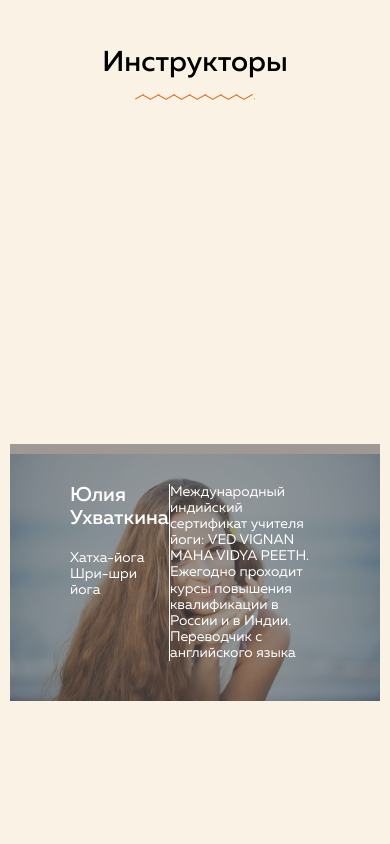
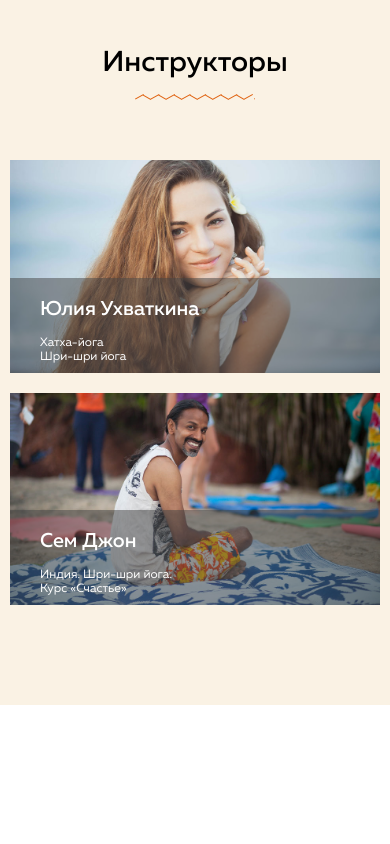
Before and after one commit to MilshynVitalii/suns-home, a website: page index.html in a window 390 px wide. Shown: the part 9900-10744 px from the top of the page. After the commit the page ends 10605 px from the top, so only its background shows below. Drawn offline with Linux system fonts and the light colour scheme.

Commit message:
Instructors section | responsive

```diff
--- a/index.html
+++ b/index.html
@@ -493,7 +493,9 @@
         <h2 class="section-title instructors__title">Инструкторы</h2>
         <div class="instructors__slider">
           <div class="instructors__slider-wrap">
-            <div class="instructors__slide">
+            <div class="instructors__slide slide">
+              <div class="slide__height"></div>
+              <div class="slide__content">
                 <img
                   src="./img/insructors/instructor-1.jpg"
                   alt="Instructor photo"
@@ -508,12 +510,12 @@
                   </div>
                   <div class="instructors__info">
                     <p>
-                    Международный индийский сертификат учителя йоги: VED VIGNAN
-                    MAHA VIDYA PEETH.
+                      Международный индийский сертификат учителя йоги: VED
+                      VIGNAN MAHA VIDYA PEETH.
                     </p>
                     <p>
-                    Ежегодно проходит курсы повышения квалификации в России и в
-                    Индии.
+                      Ежегодно проходит курсы повышения квалификации в России и
+                      в Индии.
                     </p>
                     <p>Переводчик с английского языка</p>
                   </div>
@@ -521,9 +523,12 @@
               </div>
             </div>
           </div>
+        </div>
         <div class="instructors__slider">
           <div class="instructors__slider-wrap">
-            <div class="instructors__slide">
+            <div class="instructors__slide slide">
+              <div class="slide__height"></div>
+              <div class="slide__content">
                 <img
                   src="./img/insructors/instructor-2.jpg"
                   alt="Instructor photo"
@@ -550,6 +555,7 @@
             </div>
           </div>
         </div>
+      </div>
     </section>
   </body>
 </html>
--- a/sass/sections/_instructors.scss
+++ b/sass/sections/_instructors.scss
@@ -6,15 +6,11 @@
   }
 
   &__slider {
-    position: relative;
     margin: 20px 0;
-    height: 541px;
-    overflow: hidden;
   }
 
   &__slide {
-    position: absolute;
-    bottom: 0;
+    position: relative;
     img {
       display: block;
     }
@@ -23,6 +19,7 @@
   &__descr {
     display: flex;
     justify-content: space-between;
+    align-items: center;
     position: absolute;
     bottom: 0;
     left: 0;
@@ -44,6 +41,70 @@
 
   &__name {
     font-size: 2.5rem;
-    margin-bottom: 20px;
+    margin-bottom: 2rem;
+    margin-right: 10px;
   }
 }
+
+.slide {
+  position: relative;
+  overflow: hidden;
+  &__height {
+    width: 100%;
+    padding-top: 57.5%;
+  }
+
+  &__content {
+    position: absolute;
+    bottom: 0;
+    left: 0;
+  }
+}
+
+@media screen and (max-width: 768px) {
+  .instructors {
+    &__descr {
+      padding: 20px 30px;
+    }
+    &__proficiency {
+      flex-basis: 40%;
+    }
+
+    &__info {
+      flex-basis: 50%;
+    }
+  }
+}
+
+@media screen and (max-width: 576px) {
+  .instructors {
+    &__descr {
+      flex-direction: column;
+      align-items: flex-start;
+      font-size: 12px;
+      top: calc(100% - 95px);
+      &:hover {
+        animation: hov 0.5s forwards;
+      }
+    }
+    &__proficiency {
+      flex-basis: unset;
+      border-right: none;
+      border-bottom: 1px solid white;
+      margin-bottom: 10px;
+      padding-bottom: 10px;
+    }
+    &__info {
+      justify-self: center;
+    }
+  }
+}
+
+@keyframes hov {
+  from {
+    top: calc(100% - 95px);
+  }
+  to {
+    top: -95px;
+  }
+}
```
Also changed, not shown: css/style.css. Lines whose indentation alone changed are shown as unchanged.
